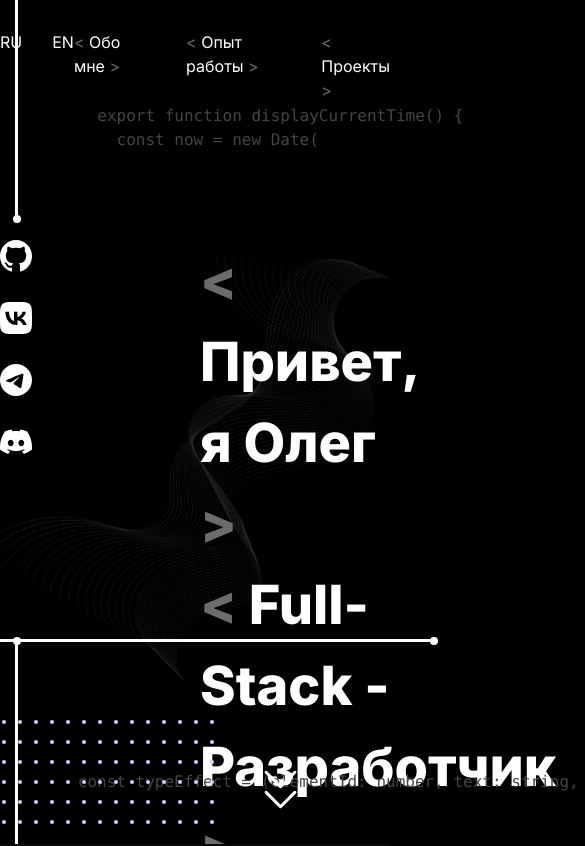
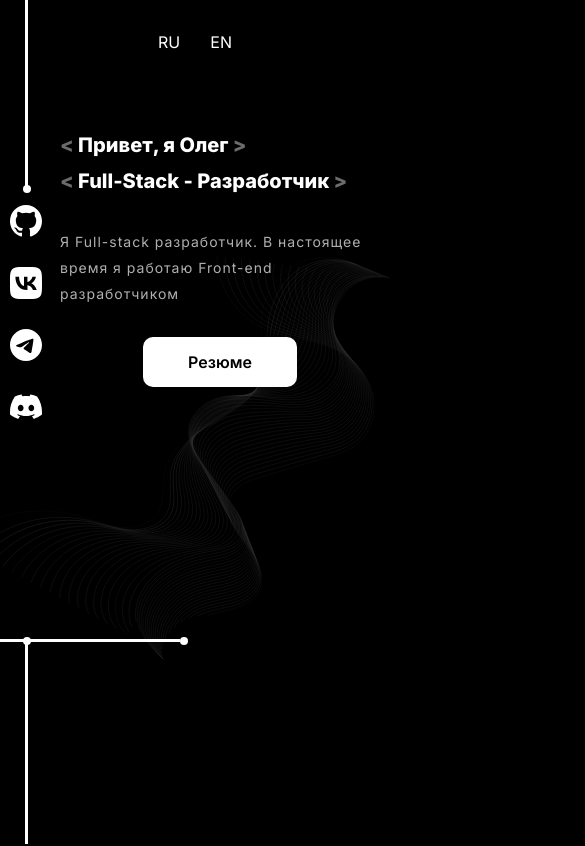
Before and after one commit to swugerd/oleg_kombat, a Next.js app: page / in a window 390 px wide. Shown: the top 846 px of the page, 585 px wide, since content can reach past the window. Built offline with nearby package versions, Linux system fonts and the light colour scheme.

Commit message:
feat: add responsive for main section

```diff
--- a/src/components/layouts/MainLayout.tsx
+++ b/src/components/layouts/MainLayout.tsx
@@ -1,16 +1,14 @@
 'use client'
 import '@/i18n'
 import { FC, PropsWithChildren } from 'react'
-import Footer from '../modules/Footer/Footer'
 import Header from '../modules/Header/Header'
-import ScrollArrow from '../ui/ScrollArrow/ScrollArrow'
 
 const MainLayout: FC<PropsWithChildren> = ({ children }) => {
   return (
     <>
       <Header />
       <main>{children}</main>
-      <Footer />
+      {/* <Footer /> */}
     </>
   )
 }
--- a/src/components/modules/Header/Header.tsx
+++ b/src/components/modules/Header/Header.tsx
@@ -2,16 +2,21 @@
 import HeadingWithBrackets from '@/components/ui/HeadingWithBrackets/HeadingWithBrackets'
 import { AllowedLangs } from '@/constants/langs'
 import { handleSmoothScroll } from '@/utils'
-import { useEffect } from 'react'
+import { useEffect, useState } from 'react'
 import { useTranslation } from 'react-i18next'
 import { headerLinks } from './links.data'
 
 const Header = () => {
   const { t, i18n } = useTranslation()
+  const [isMobileMenuOpen, setIsMobileMenuOpen] = useState(false)
 
   const handleChangeLang = (lang: string) => {
     i18n.changeLanguage(lang)
     localStorage.setItem('lang', lang)
+  }
+
+  const handleMobileMenuOpen = () => {
+    setIsMobileMenuOpen(!isMobileMenuOpen)
   }
 
   useEffect(() => {
@@ -23,7 +28,7 @@ const Header = () => {
 
   return (
     <header className='text-base absolute left-0 right-0 z-[10]'>
-      <nav className='flex justify-around py-[30px] container mx-auto'>
+      <nav className='flex sm:justify-around justify-center py-[30px] container mx-auto'>
         <ul className='flex text-white gap-[30px]'>
           <li className='hover:opacity-70 transition-opacity'>
             <button onClick={() => handleChangeLang(AllowedLangs.RU)}>
@@ -36,7 +41,7 @@ const Header = () => {
             </button>
           </li>
         </ul>
-        <ul className='flex gap-[50px]'>
+        <ul className={`sm:flex gap-[50px] top-[50px] right-[10px] hidden`}>
           {headerLinks.map((item) => (
             <li key={item.key}>
               <a
--- a/src/components/modules/MainSection/MainSection.tsx
+++ b/src/components/modules/MainSection/MainSection.tsx
@@ -25,12 +25,12 @@ const MainSection = () => {
 
   return (
     <section
-      className={`h-[100vh] container m-auto`}
+      className={`sm:h-[100vh] container m-auto`}
       ref={sectionRef}
       id='main'
     >
       <SocialsList isVisible={isVisible} />
-      <div className='pt-[240px] pl-[200px]'>
+      <div className='lg:pt-[240px] pt-[15vh] lg:pl-[200px] sm:pl-[150px] pl-[50px]'>
         <MainTitle isVisible={isVisible} />
         <AnimatePresence>
           <motion.div
@@ -39,10 +39,14 @@ const MainSection = () => {
             exit={{ opacity: 0 }}
             transition={isVisible ? { duration: 1, delay: 1 } : {}}
           >
-            <h2 className='text-gray font-normal leading-[26px] tracking-[1px] text-[18px] max-w-[500px] mb-[75px]'>
+            <h2 className='text-gray font-normal leading-[26px] tracking-[1px] sm:text-[18px] text-[14px] max-w-[500px] sm:mb-[75px] mb-[30px]'>
               {t('main.description')}
             </h2>
-            <Link text={t('main.resumeBtn')} link={resumeLink} />
+            <Link
+              text={t('main.resumeBtn')}
+              link={resumeLink}
+              className='sm:ms-0 mx-auto'
+            />
           </motion.div>
         </AnimatePresence>
       </div>
@@ -57,12 +61,12 @@ const MainSection = () => {
         <>
           <BackgroundText
             text={bgFunctionsTexts[0]}
-            className='absolute top-[80px] left-[20vw]'
+            className='absolute top-[80px] left-[20vw] z-[-1] lg:block hidden'
           />
 
           <BackgroundText
             text={bgFunctionsTexts[1]}
-            className='absolute bottom-[50px] left-[15vw]'
+            className='absolute bottom-[50px] lg:left-[15vw] left-[12vw] z-[-1] md:max-w-none max-w-[400px] overflow-x-hidden sm:block hidden'
           />
         </>
       )}
@@ -74,7 +78,7 @@ const MainSection = () => {
           exit={{ opacity: 0 }}
           transition={isVisible ? { duration: 1, delay: 1 } : {}}
         >
-          <DotsAnimation className='bottom-[20px] right-[180px]' />
+          <DotsAnimation className='bottom-[20px] right-[180px] lg:block hidden' />
         </motion.div>
       </AnimatePresence>
     </section>
--- a/src/components/templates/MainPage/MainPage.tsx
+++ b/src/components/templates/MainPage/MainPage.tsx
@@ -1,17 +1,13 @@
-import AboutSection from '@/components/modules/AboutSection/AboutSection'
-import ExperienceSection from '@/components/modules/ExperienceSection/ExperienceSection'
 import MainSection from '@/components/modules/MainSection/MainSection'
-import ProjectSection from '@/components/modules/ProjectsSection/ProjectSection'
-import ScrollArrow from '@/components/ui/ScrollArrow/ScrollArrow'
 
 const MainPage = () => {
   return (
     <>
       <MainSection />
-      <AboutSection />
+      {/* <AboutSection />
       <ExperienceSection />
       <ProjectSection />
-      <ScrollArrow />
+      <ScrollArrow /> */}
     </>
   )
 }
--- a/src/components/ui/AnimatedLine/AnimatedLine.module.scss
+++ b/src/components/ui/AnimatedLine/AnimatedLine.module.scss
@@ -17,6 +17,15 @@
   }
 }
 
+@keyframes line1-mobile {
+  0% {
+    @apply h-[0px];
+  }
+  100% {
+    @apply h-[190px];
+  }
+}
+
 @keyframes ball1 {
   0% {
     @apply top-[0px];
@@ -26,9 +35,18 @@
   }
 }
 
+@keyframes ball1-mobile {
+  0% {
+    @apply top-[0px];
+  }
+  100% {
+    @apply top-[185px];
+  }
+}
+
 .line2 {
   animation: line2 2s forwards;
-  @apply bottom-[202px] left-[-20px] h-[3px];
+  @apply bottom-[202px] left-[-20px] h-[3px] w-[450px];
   &::before {
     content: '';
     animation: ball2 2s forwards;
@@ -45,12 +63,45 @@
   }
 }
 
+@keyframes line2-mobile {
+  0% {
+    @apply w-[0px];
+  }
+  100% {
+    @apply w-[200px];
+  }
+}
+
 @keyframes ball2 {
   0% {
     @apply left-[0px];
   }
   100% {
     @apply left-[450px];
+  }
+}
+
+@keyframes ball2-mobile {
+  0% {
+    @apply left-[0px];
+  }
+  100% {
+    @apply left-[200px];
+  }
+}
+
+@media (max-width: 640px) {
+  .line1 {
+    animation: line1-mobile 2s forwards;
+    &::before {
+      animation: ball1-mobile 2s forwards;
+    }
+  }
+  .line2 {
+    animation: line2-mobile 2s forwards;
+    &::before {
+      animation: ball2-mobile 2s forwards;
+    }
   }
 }
 
--- a/src/components/ui/AnimatedLine/AnimatedLine.tsx
+++ b/src/components/ui/AnimatedLine/AnimatedLine.tsx
@@ -5,8 +5,8 @@ import s from './AnimatedLine.module.scss'
 const AnimatedLine: FC<IAnimatedLineProps> = ({ className }) => {
   return (
     <div
-      className={`absolute z-[15] bg-white block ${className ? s[className] : ''}`}
-    ></div>
+      className={`absolute z-[-1] bg-white block ${className ? s[className] : ''}`}
+    />
   )
 }
 
--- a/src/components/ui/MainTitle/MainTitle.tsx
+++ b/src/components/ui/MainTitle/MainTitle.tsx
@@ -8,7 +8,7 @@ const MainTitle: FC<IObserverProps> = ({ isVisible }) => {
   const { t } = useTranslation()
 
   return (
-    <h1 className='text-white text-[54px]'>
+    <h1 className='text-white md:text-[54px] sm:text-[34px] text-[20px] md:leading-[65px] leading-[36px]'>
       <AnimatePresence>
         <motion.div
           initial={{ opacity: 0, transform: 'translateY(-30px)' }}
@@ -22,12 +22,12 @@ const MainTitle: FC<IObserverProps> = ({ isVisible }) => {
         >
           <HeadingWithBrackets
             text={t('main.title')}
-            className='text-[54px] font-extrabold leading-[65px]'
+            className=' font-extrabold '
           />
           <br />
           <HeadingWithBrackets
             text={t('main.subTitle')}
-            className='text-[54px] font-extrabold leading-[65px]'
+            className='font-extrabold'
           />
         </motion.div>
       </AnimatePresence>
--- a/src/components/ui/SocialsList/SocialsList.tsx
+++ b/src/components/ui/SocialsList/SocialsList.tsx
@@ -8,7 +8,7 @@ const SocialsList: FC<IObserverProps> = ({ isVisible }) => {
   return (
     <AnimatePresence>
       <motion.ul
-        className={`absolute flex gap-[30px] flex-col pt-[240px]`}
+        className={`absolute flex gap-[30px] flex-col sm:top-[240px] top-[205px]`}
         transition={{ duration: 0.5, delay: 1.5 }}
       >
         {socialItems.map((item, index) => (
--- a/tailwind.config.ts
+++ b/tailwind.config.ts
@@ -25,6 +25,9 @@ const config: Config = {
       gridTemplateColumns: {
         '16': 'repeat(16, minmax(0, 1fr))',
       },
+      container: {
+        padding: '10px',
+      },
     },
     colors,
   },
```
Also changed, not shown: public/img/icons/burger.svg (added), public/img/icons/close.svg (added).
